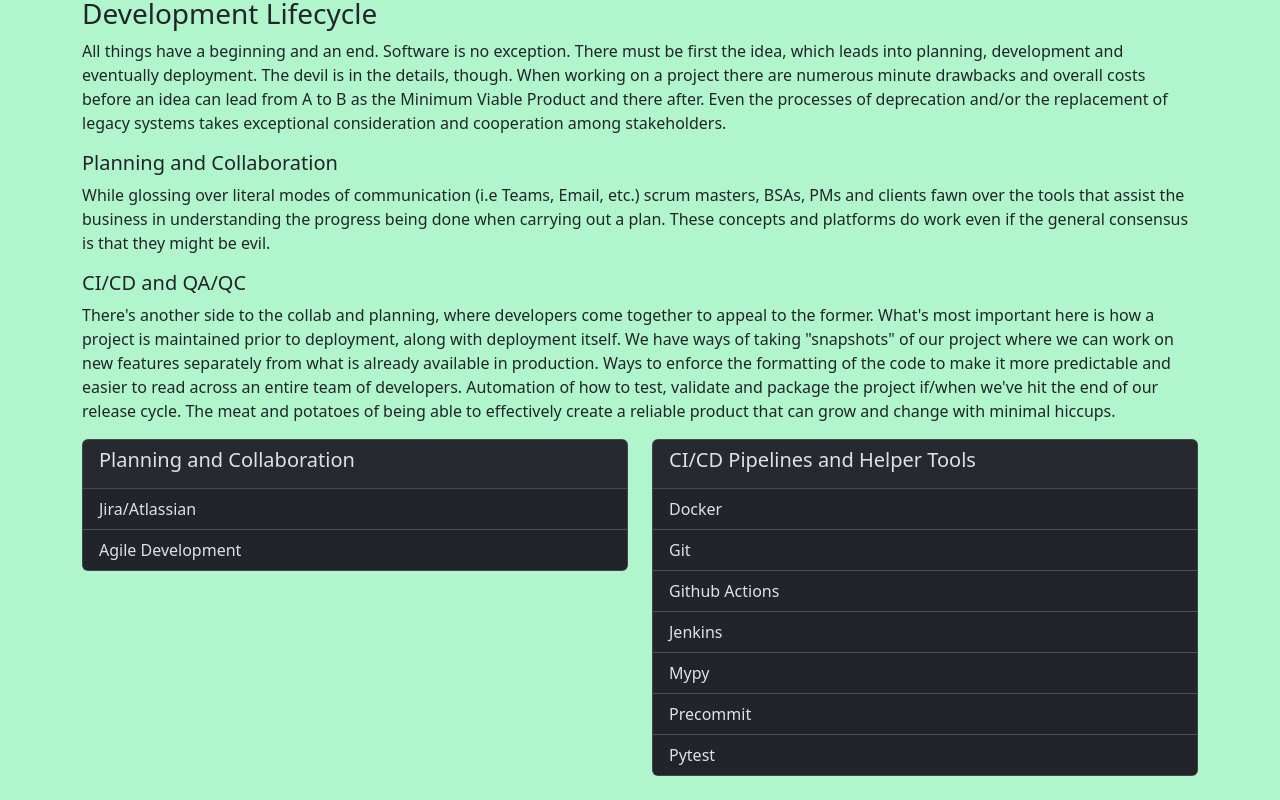
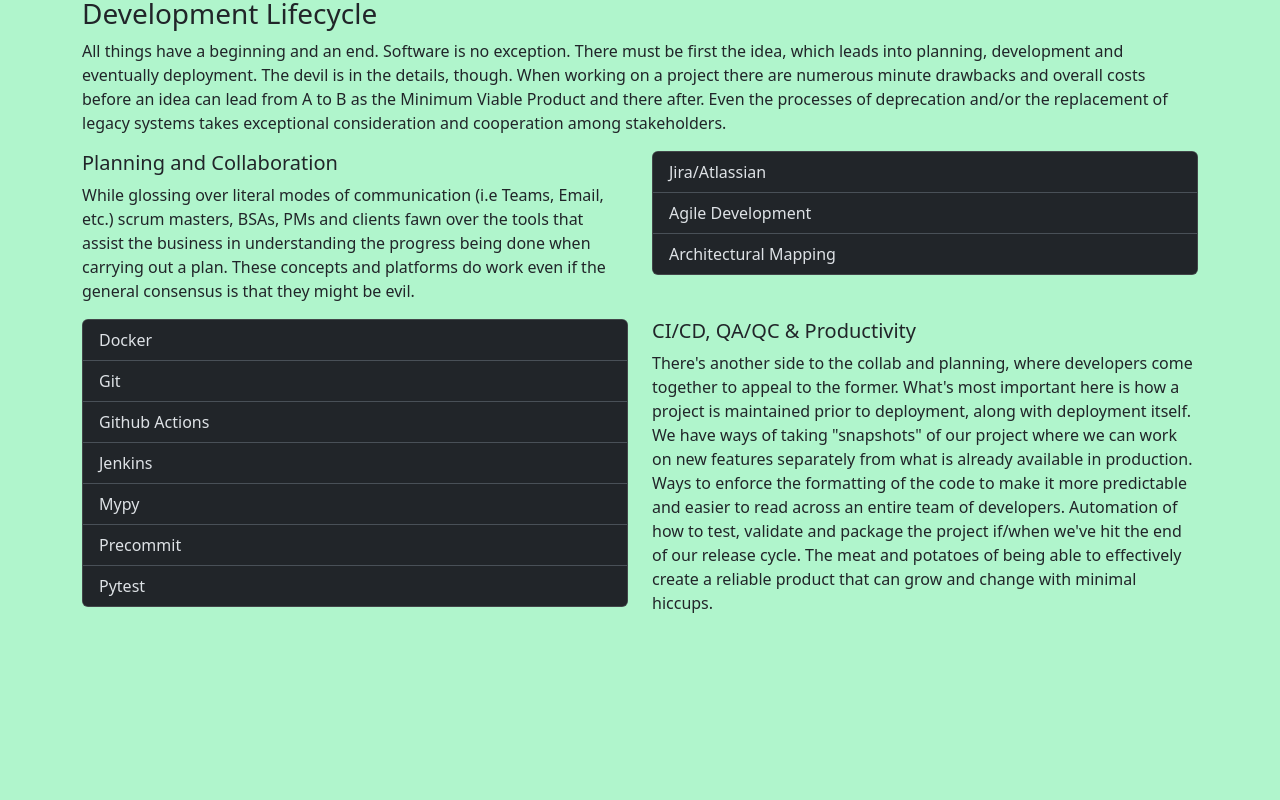
Before and after one commit to WilkinsonK/profile-app, a React (Create React App) app in the folder client/: page /about in a window 1280 px wide. Shown: the part 1292-2092 px from the top of the page. After the commit the page ends 1947 px from the top, so only its background shows below. Built offline with nearby package versions, Linux system fonts and the light colour scheme.

Commit message:
rearrange layout

```diff
--- a/client/src/views/About.tsx
+++ b/client/src/views/About.tsx
@@ -169,6 +169,8 @@
                 legacy systems takes exceptional consideration and cooperation
                 among stakeholders.
             </p>
+            <Row>
+                <Col>
                     <LinkedH5 href="#planning-and-collab">Planning and Collaboration</LinkedH5>
                     <p>
                         While glossing over literal modes of communication (i.e Teams,
@@ -178,7 +180,35 @@
                         platforms do work even if the general consensus is that they
                         might be evil.
                     </p>
-            <LinkedH5 href="#cicd-and-qaqc">CI/CD and QA/QC</LinkedH5>
+                </Col>
+                <Col>
+                    <Card>
+                        <ListGroup variant="flush">
+                            <ListGroup.Item>Jira/Atlassian</ListGroup.Item>
+                            <ListGroup.Item>Agile Development</ListGroup.Item>
+                            <ListGroup.Item>Architectural Mapping</ListGroup.Item>
+                        </ListGroup>
+                    </Card>
+                </Col>
+            </Row>
+
+            <Row>
+                <Col>
+                    <Card>
+                        {/* <Card.Header><Card.Title>CI/CD Pipelines and Helper Tools</Card.Title></Card.Header> */}
+                        <ListGroup variant="flush">
+                            <ListGroup.Item>Docker</ListGroup.Item>
+                            <ListGroup.Item>Git</ListGroup.Item>
+                            <ListGroup.Item>Github Actions</ListGroup.Item>
+                            <ListGroup.Item>Jenkins</ListGroup.Item>
+                            <ListGroup.Item>Mypy</ListGroup.Item>
+                            <ListGroup.Item>Precommit</ListGroup.Item>
+                            <ListGroup.Item>Pytest</ListGroup.Item>
+                        </ListGroup>
+                    </Card>
+                </Col>
+                <Col>
+                    <LinkedH5 href="#cicd-and-qaqc">CI/CD, QA/QC & Productivity</LinkedH5>
                     <p>
                         There's another side to the collab and planning, where
                         developers come together to appeal to the former. What's most
@@ -193,29 +223,6 @@
                         potatoes of being able to effectively create a reliable product
                         that can grow and change with minimal hiccups.
                     </p>
-            <Row>
-                <Col>
-                    <Card>
-                        <Card.Header><Card.Title>Planning and Collaboration</Card.Title></Card.Header>
-                        <ListGroup variant="flush">
-                            <ListGroup.Item>Jira/Atlassian</ListGroup.Item>
-                            <ListGroup.Item>Agile Development</ListGroup.Item>
-                        </ListGroup>
-                    </Card>
-                </Col>
-                <Col>
-                    <Card>
-                        <Card.Header><Card.Title>CI/CD Pipelines and Helper Tools</Card.Title></Card.Header>
-                        <ListGroup variant="flush">
-                            <ListGroup.Item>Docker</ListGroup.Item>
-                            <ListGroup.Item>Git</ListGroup.Item>
-                            <ListGroup.Item>Github Actions</ListGroup.Item>
-                            <ListGroup.Item>Jenkins</ListGroup.Item>
-                            <ListGroup.Item>Mypy</ListGroup.Item>
-                            <ListGroup.Item>Precommit</ListGroup.Item>
-                            <ListGroup.Item>Pytest</ListGroup.Item>
-                        </ListGroup>
-                    </Card>
                 </Col>
             </Row>
             <br></br>
```
Lines whose indentation alone changed are shown as unchanged.
